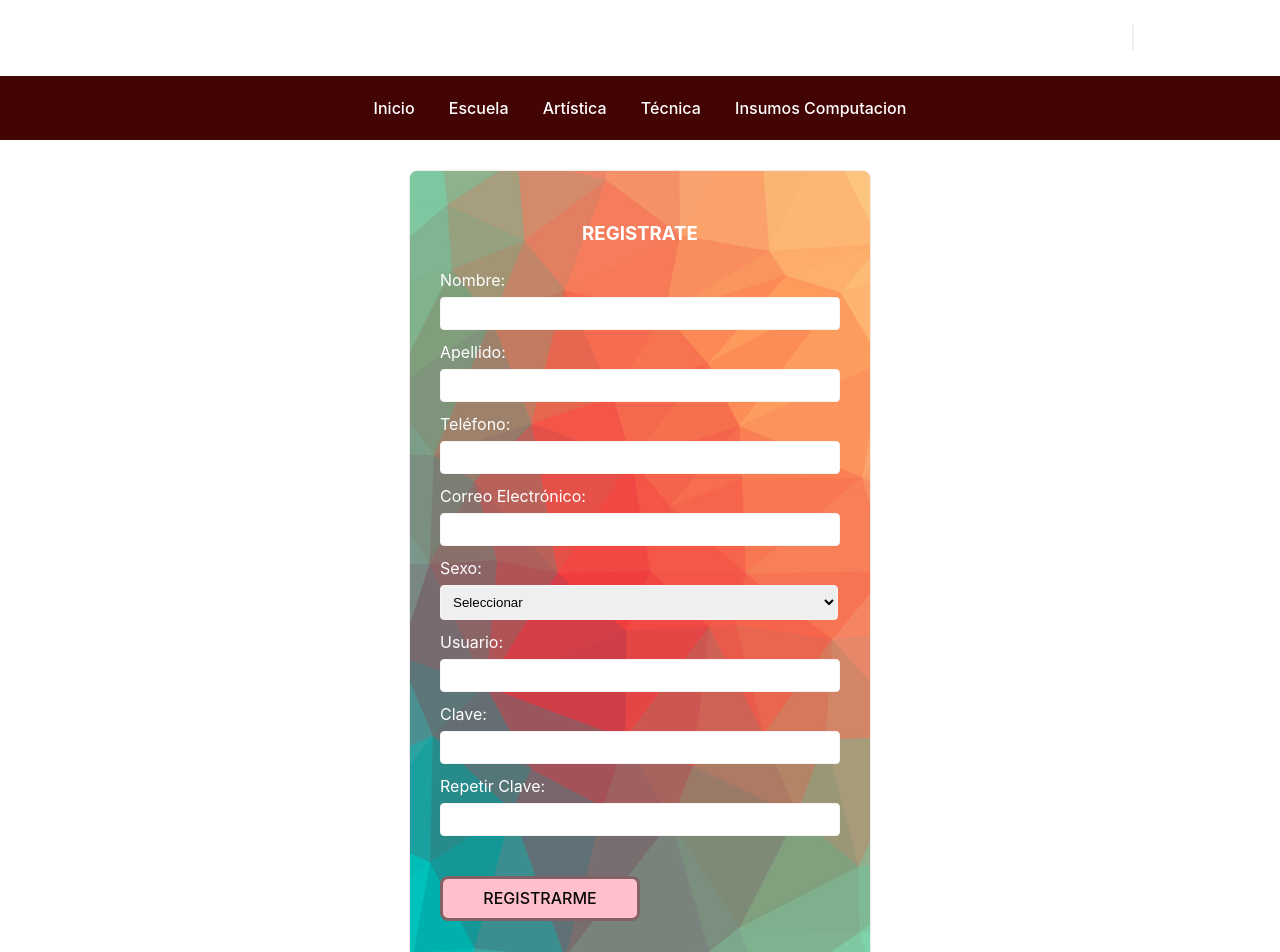
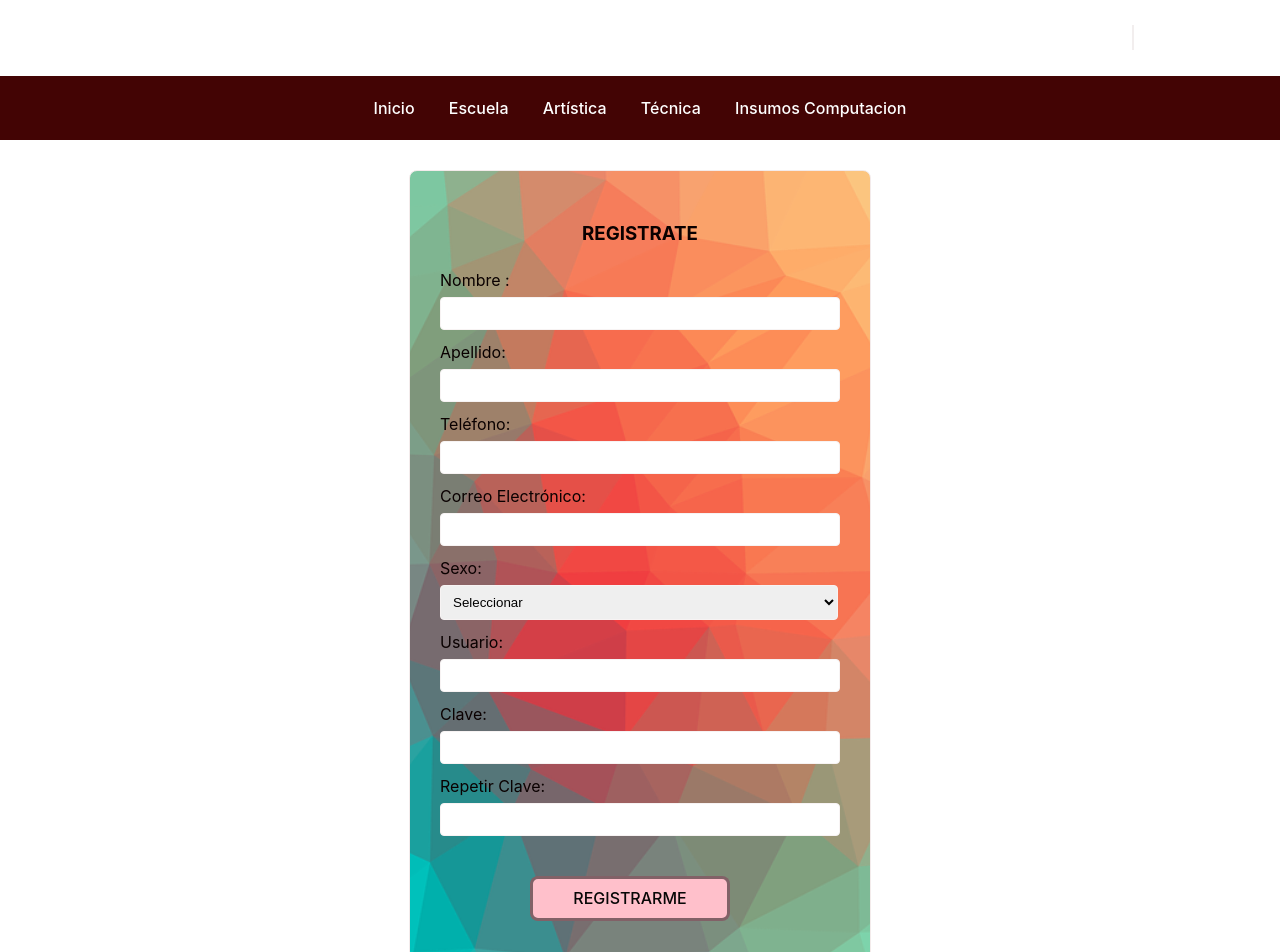
Before and after one commit to monikalipsa/PROYECTO-REACT-VITE, a React (Vite) app: page /registrarme in a window 1280 px wide. Shown: the top 952 px of the page. Built offline with nearby package versions, Linux system fonts and the light colour scheme.

Commit message:
alert a form

```diff
--- a/src/components/boton/Boton.css
+++ b/src/components/boton/Boton.css
@@ -5,6 +5,8 @@
    border: 3px solid rgba(7, 5, 5, 0.5);
    color: #080707;
    text-transform: uppercase;
+
+
 
 
 
--- a/src/components/formulario/Formulario.css
+++ b/src/components/formulario/Formulario.css
@@ -1,5 +1,8 @@
 
 .forms {
+  display: flex;
+  flex-direction: column;
+  align-items: center;
   background-image: url(../../assets/img/fondoForm.png);
   background-size: cover;
   background-position: center;
@@ -11,7 +14,11 @@
   margin-top: 30px;
   margin-bottom: 30px;
   color: rgb(9, 0, 0);
+
+
 }
+
+
 
 .forms h3 {
   text-align: center;
@@ -30,12 +37,12 @@
 
 }
 
-
+.boton{
+  margin-left: 100px;
+  margin-left: 100px;
+}
 
 .ubicacion {
  margin-left: 80px;
 
-
-
-
 }
--- a/src/components/formulario/Login.jsx
+++ b/src/components/formulario/Login.jsx
@@ -4,9 +4,12 @@ import "./Formulario.css";
 import React, { useState } from 'react';
 
 
-export default function Formulario () {
+function Ingreso () {
   const [nombre, setNombre] = useState ("");
  const [lugar, setLugar] = useState ("");
+
+ const handlerClicBoton = () => {
+  alert('INGRESANDO');}
   return (
       <>
 
@@ -17,7 +20,7 @@ export default function Formulario () {
                           <input  type= "text"  placeholder="Ingresa tu mail" id= "nombre"   name="nombre"  value={nombre}   onChange={(e) => setNombre (e.target.value)}/>
                           <input  type= "text"  placeholder="Contraseña" id= "nombre"   name="nombre"  value={nombre}   onChange={(e) => setNombre (e.target.value)}/>
 
-                          <Boton className="ing" color="pink"  texto= "Ingresar" />
+                          <Boton className="ing" color="pink"  texto= "Ingresar" onClick={handlerClicBoton}/>
 
                 <p>Donde vivis: </p>
 
@@ -41,3 +44,4 @@ export default function Formulario () {
 
   );
 }
+export default Ingreso;
--- a/src/components/formulario/Registro.css
+++ b/src/components/formulario/Registro.css
@@ -9,7 +9,7 @@
   border-radius: 8px;
   margin-top: 30px;
   margin-bottom: 30px;
-  color: white;
+  color: rgb(10, 0, 0);
   }
 
   .registrarme h3 {
@@ -54,11 +54,10 @@
 
   }
   .boton{
-      align-self: center ;
-
 width: 50%;
 cursor: pointer;
 text-align: center;
+margin-left: 90px;
 
 
 }
--- a/src/components/formulario/Registro.jsx
+++ b/src/components/formulario/Registro.jsx
@@ -1,6 +1,10 @@
  import React, { useState } from 'react';
  import Boton from '../../components/boton/Boton';
  import './Registro.css';
+
+
+
+
 
  function Registro() {
      const [nombre, setNombre] = useState('');
@@ -17,9 +21,13 @@ function Registro() {
          setTelefono(formattedValue);
      };
 
+
+
+    //  const handlerClicBoton = () => {
+    //      alert('Tu registro fué exitoso');}
+
      const handleSubmit = (e) => {
          e.preventDefault();
-        // Aquí puedes agregar la lógica para enviar los datos del formulario
          console.log('Formulario enviado');
      };
 
@@ -30,20 +38,23 @@ function Registro() {
 
             <form onSubmit={handleSubmit} name="form_contacto" id="form_contacto">
                  <div>
-                    <label htmlFor="nombre">Nombre:</label>
-                    <input type="text" id="nombre" name="nombre" value={nombre} onChange={(e) => setNombre(e.target.value)} className="input-field" required />
+                 <label for="nombre">Nombre : </label>
+                <input type="text" id="nombre" name="nombre" class="input-field"/>
+                <div id="error_nombre" className="error-message"></div>
                  </div>
                  <div>
                      <label htmlFor="apellido">Apellido:</label>
                      <input type="text" id="apellido" name="apellido" value={apellido} onChange={(e) => setApellido(e.target.value)} className="input-field" required />
-                </div>
-                <div>
+                     <div id="error_nombre" className="error-message"></div>
+                 </div>                 <div>
                      <label htmlFor="telefono">Teléfono:</label>
-                    <input type="tel" id="telefono" name="telefono" value={telefono} onChange={handleTelefonoChange} className="input-field" required />
+                     <input type="tel" id="telefono" name="telefono" value={telefono} onChange={handleTelefonoChange} className="input-field" oninput="this.value = this.value.replace(/[^0-9]/g, '');" required />
+                     <div id="error_nombre" className="error-message"></div>
                  </div>
                  <div>
                      <label htmlFor="email">Correo Electrónico:</label>
                      <input type="email" id="email" name="email" value={email} onChange={(e) => setEmail(e.target.value)} className="input-field" required />
+                     <div id="error_nombre" className="error-message"></div>
                  </div>
                  <div>
                      <label htmlFor="sexo">Sexo:</label>
@@ -52,21 +63,25 @@ function Registro() {
                          <option value="masculino">Masculino</option>
                        <option value="femenino">Femenino</option>
                      </select>
+                     <div id="error_nombre" className="error-message"></div>
                  </div>
                  <div>
                      <label htmlFor="usuario">Usuario:</label>
                      <input type="text" id="usuario" name="usuario" value={usuario} onChange={(e) => setUsuario(e.target.value)} className="input-field" required />
+                     <div id="error_nombre" className="error-message"></div>
                  </div>
                  <div>
                      <label htmlFor="clave">Clave:</label>
                    <input type="password" id="clave" name="clave" value={clave} onChange={(e) => setClave(e.target.value)} className="input-field" required />
+                   <div id="error_nombre" className="error-message"></div>
                  </div>
                  <div>
                      <label htmlFor="repetirClave">Repetir Clave:</label>
                      <input type="password" id="repetirClave" name="repetirClave" value={repetirClave} onChange={(e) => setRepetirClave(e.target.value)} className="input-field" required />
+                     <div id="error_nombre" className="error-message"></div>
                  </div>
 
-                 <Boton className="boton" color="pink" texto= "Registrarme" />
+                  <Boton className="boton" color="pink" texto= "Registrarme"  />
              </form>
          </section>
      );
```
Lines whose indentation alone changed are shown as unchanged.
